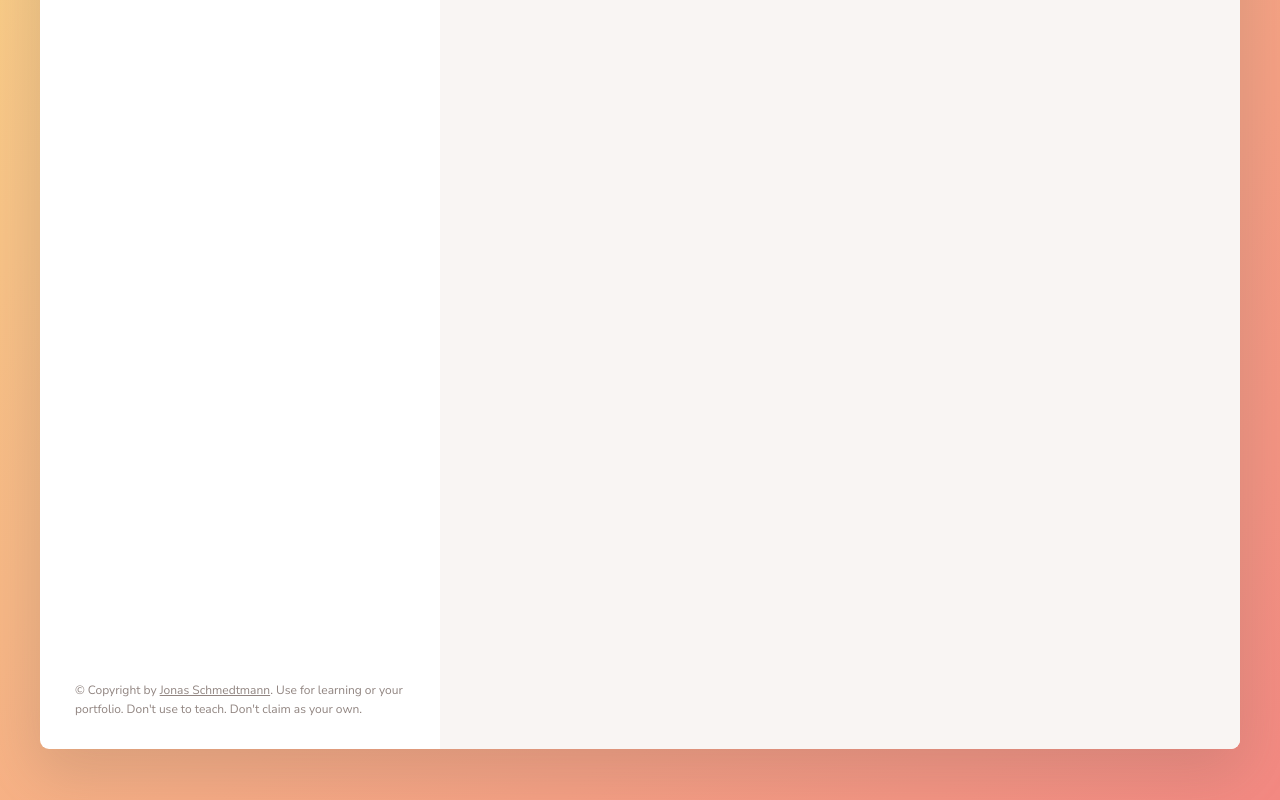
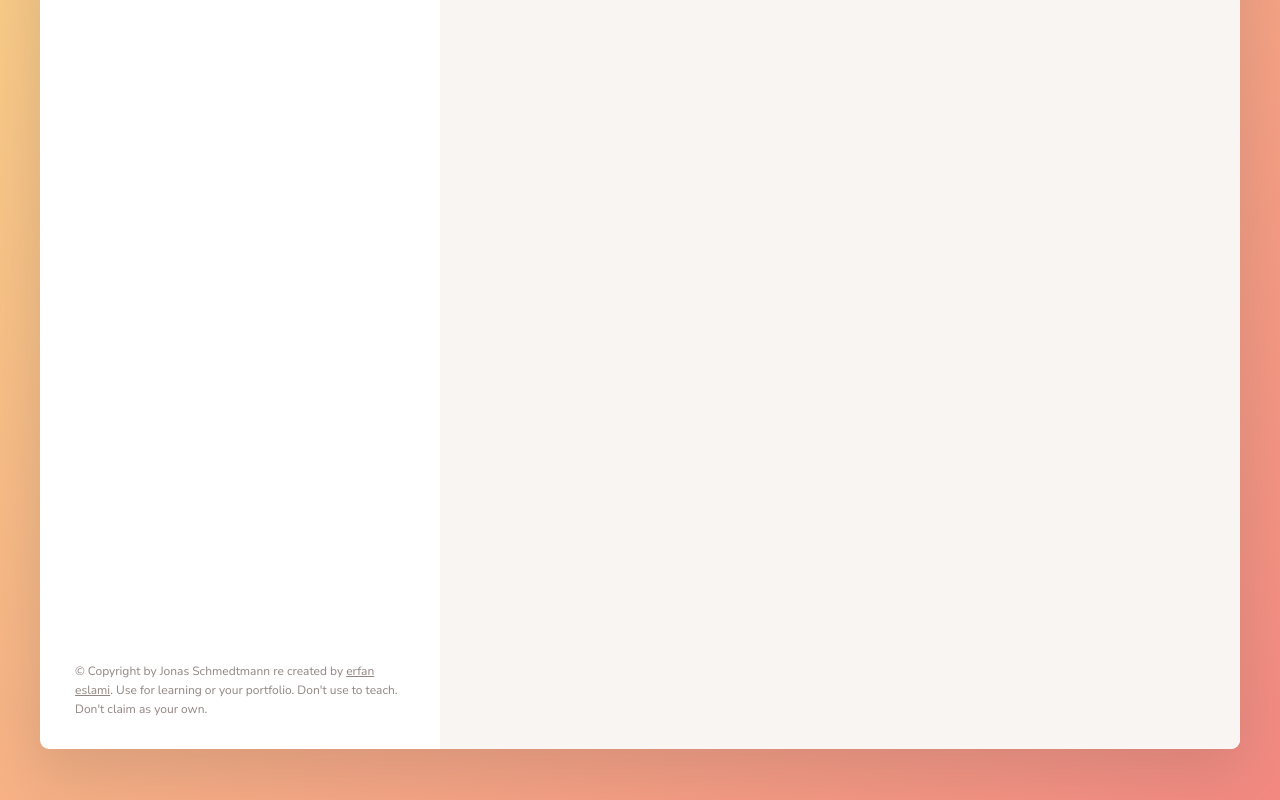
Before and after one commit to erfaneslami/forkify, a website built with Parcel: page index.html in a window 1280 px wide. Shown: the part 472-1272 px from the top of the page. Built offline with nearby package versions, Linux system fonts and the light colour scheme.

Commit message:
add copyright

```diff
--- a/index.html
+++ b/index.html
@@ -122,12 +122,12 @@
         </div>
 
         <p class="copyright">
-          &copy; Copyright by
+          &copy; Copyright by Jonas Schmedtmann re created by
           <a
             class="twitter-link"
             target="_blank"
-            href="https://twitter.com/jonasschmedtman"
-            >Jonas Schmedtmann</a
+            href="https://github.com/erfaneslami"
+            >erfan eslami</a
           >. Use for learning or your portfolio. Don't use to teach. Don't claim
           as your own.
         </p>
```
